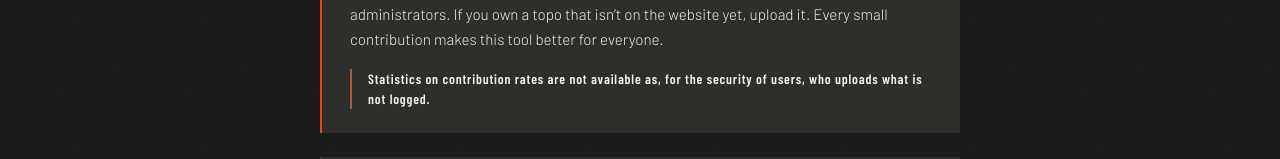
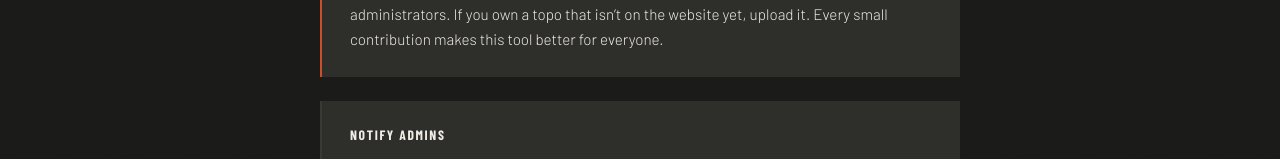
Before and after one commit to MaelTriquet/Cragmaster, a React (Vite) app in the folder frontend/: page /about in a window 1280 px wide. Shown: the part 479-638 px from the top of the page. Built offline with nearby package versions, Linux system fonts and the light colour scheme; no server answers; sample sign-in values are in the browser's storage; a web font is replaced by a local one.

Commit message:
remove the no contribution stats message

```diff
--- a/frontend/src/pages/About.jsx
+++ b/frontend/src/pages/About.jsx
@@ -149,9 +149,6 @@ export default function About() {
 
         <div style={S.sectionAccent}>
           <p style={S.bodyText}>{t('about.pitch')}</p>
-          <ul style={S.list}>
-            <li style={S.listItem}>{t('about.items')}</li>
-          </ul>
         </div>
 
         <div style={S.section}>
```
